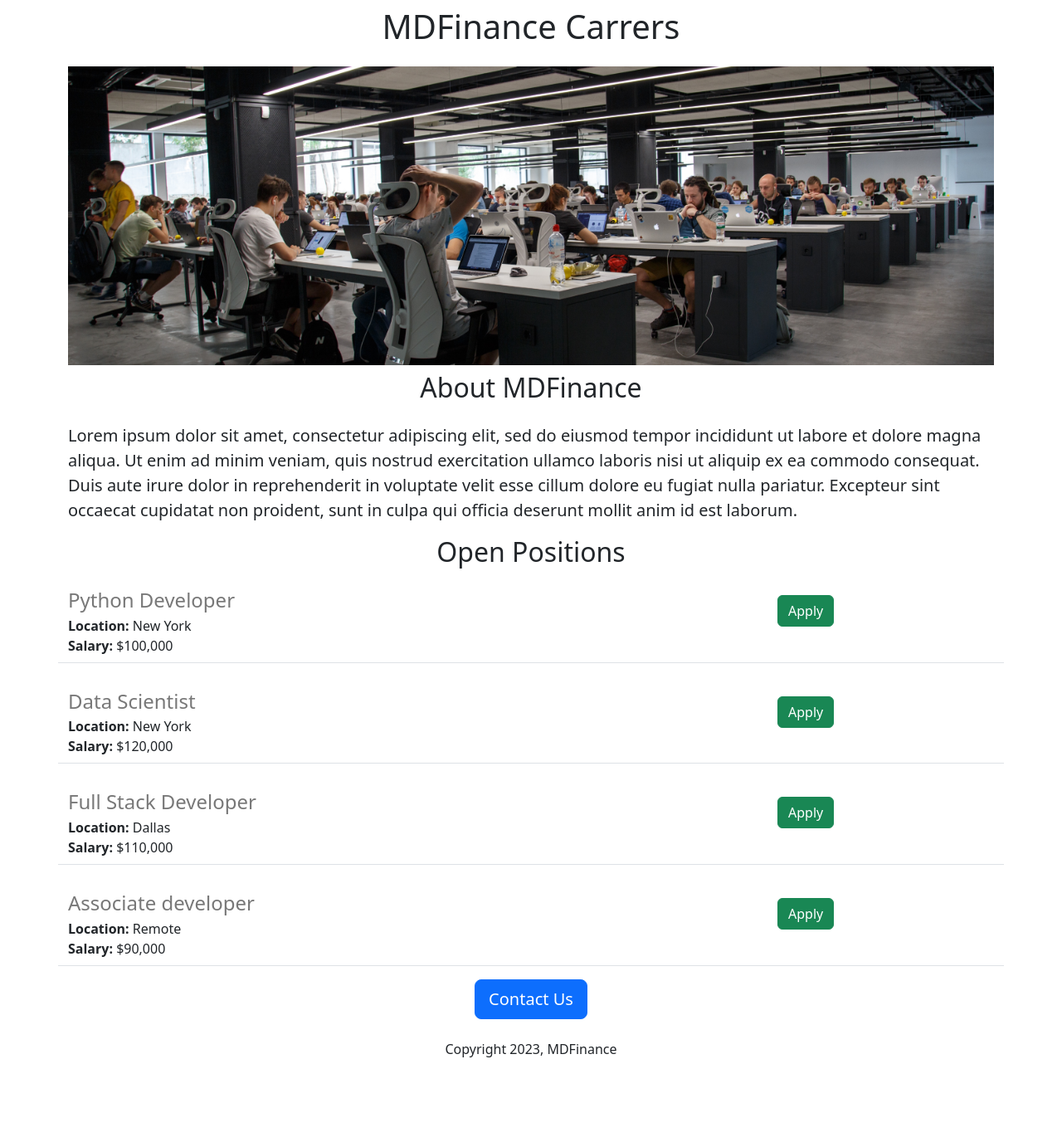
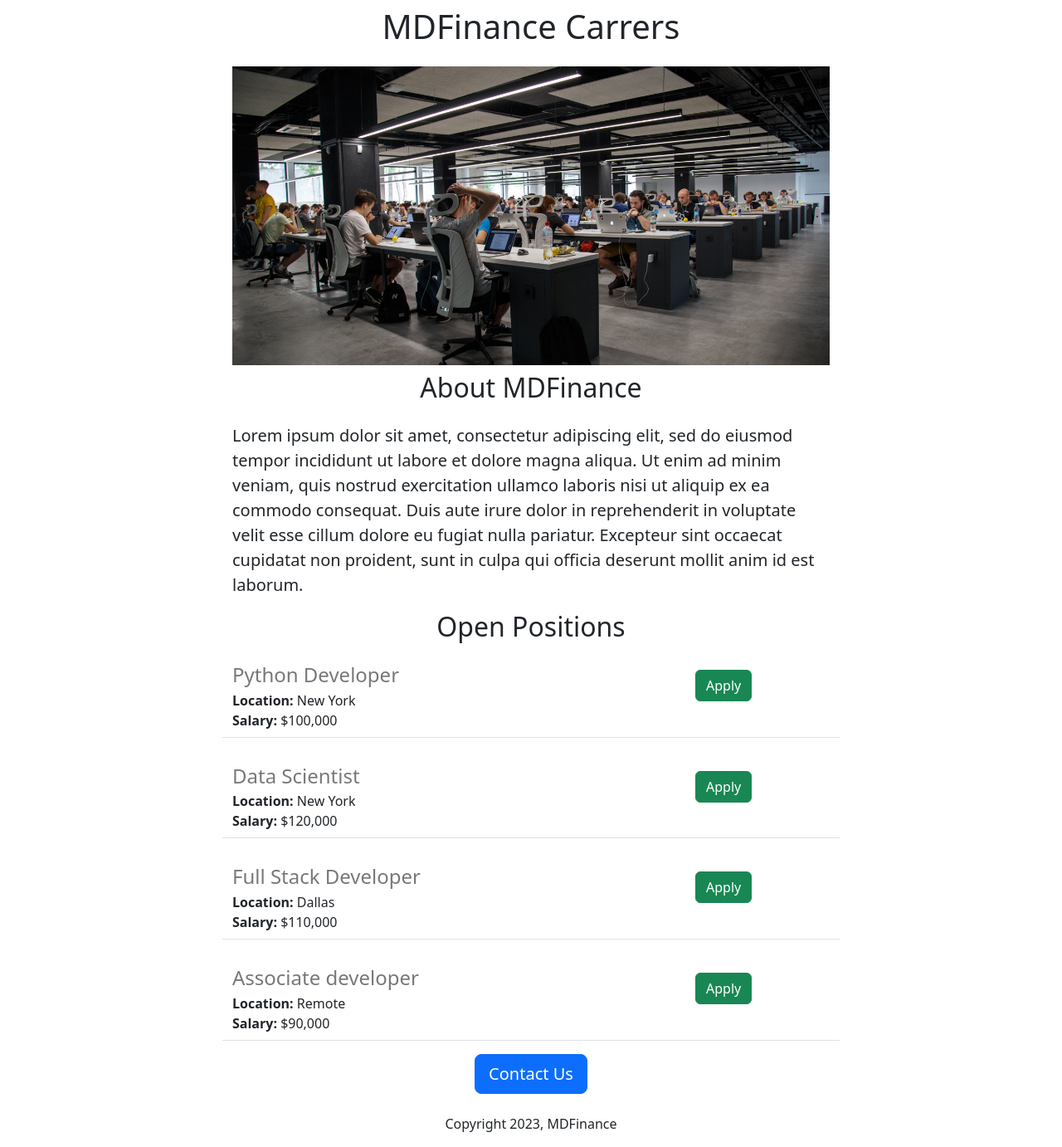
Before and after one commit to Maulikdavra/mdfinance-carrer-webiste-v2, a Flask app: page / in a window 1280 px wide. Shown: the whole page at 83% size. Before the commit the page ends 1274 px from the top, so only its background shows below. Run offline with Flask 3, Linux system fonts and the light colour scheme.

Commit message:
centered whole layoit

```diff
--- a/templates/home.html
+++ b/templates/home.html
@@ -11,10 +11,14 @@
         width: 100%;
         object-fit: cover;
       }
+      #container {
+        max-width: 720px;
+        margin: 0 auto 0 auto;  <!-- Top:0, Left:auto, Bottom:0, Right:auto -->
+      }
     </style>
   </head>
   <body>
-    <div class="container">
+    <div id="container">
     <h1 class="text-center mt-2 mb-4">MDFinance Carrers</h1>
     <img class="img-fluid" id="Banner" src="https://mdfinance-carrer-webiste--maulikdavra06.repl.co/static/Banner.jpeg" height="320">
     <h2 class="text-center mt-2 mb-4">About MDFinance</h2>
```
